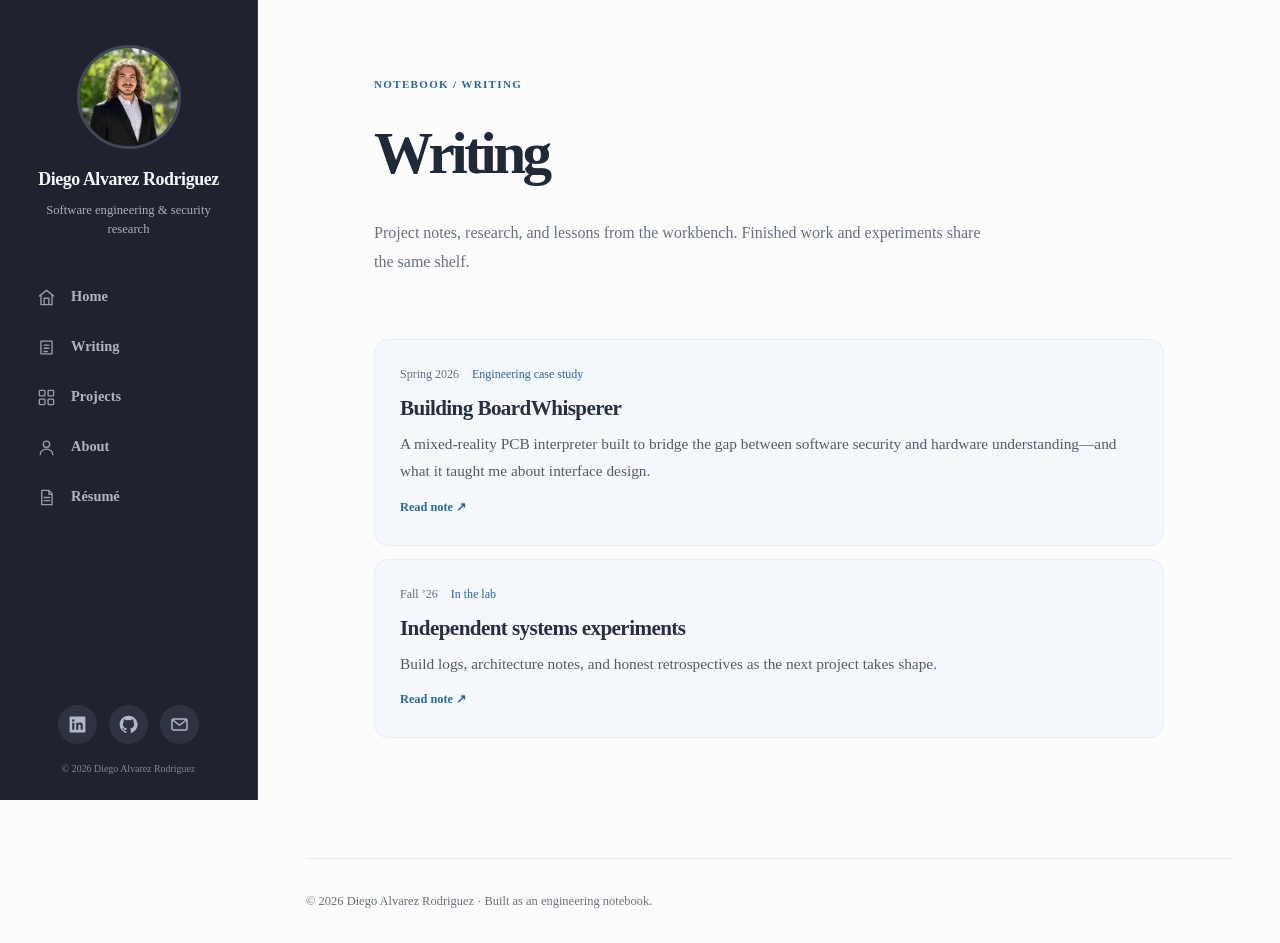
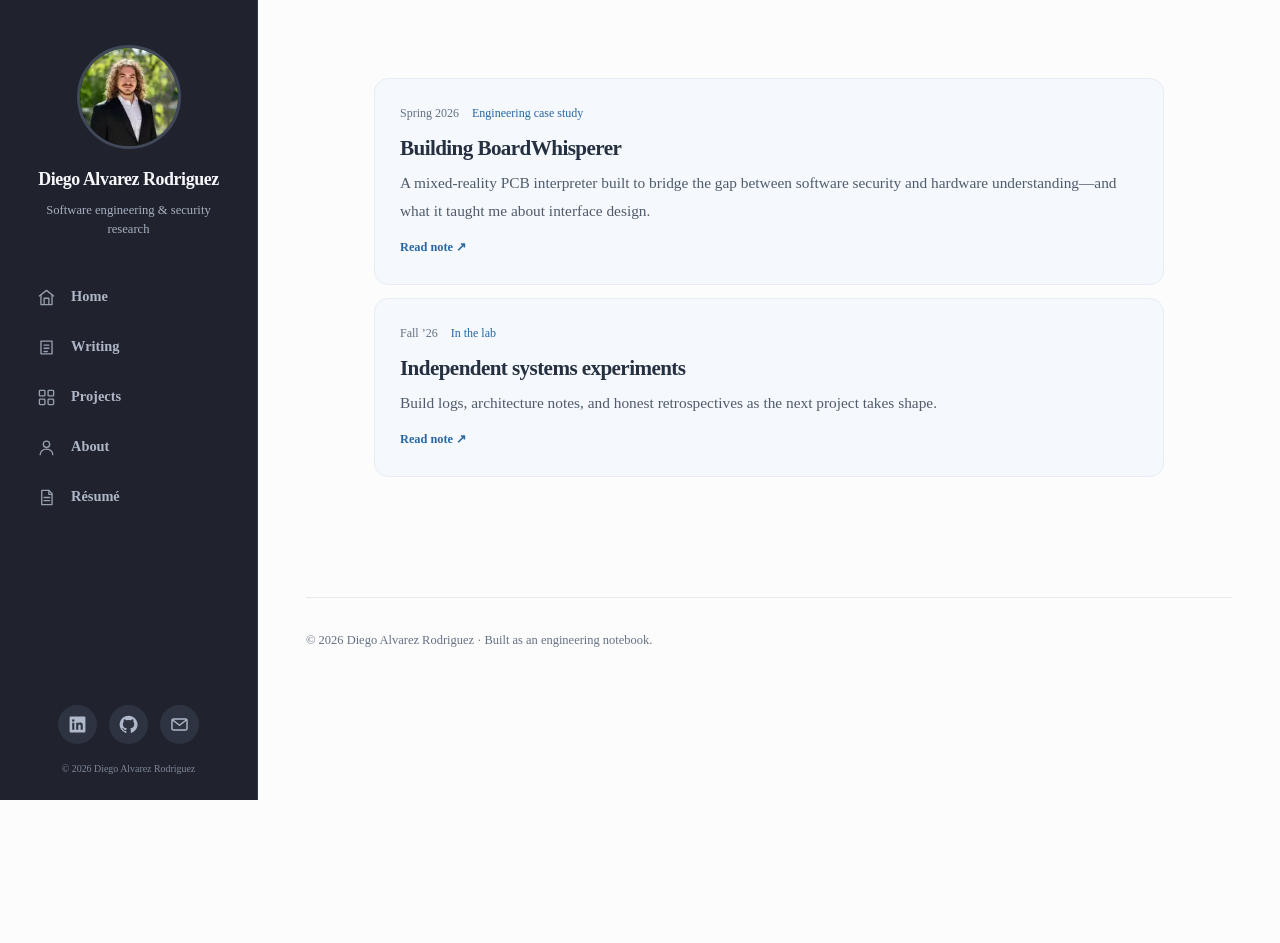
Before and after one commit to Ehssar/diego-alvarez-portfolio, a Next.js app: page /research in a window 1280 px wide. After the commit the page ends 800 px from the top, so only its background shows below. Built offline with nearby package versions, Linux system fonts and the light colour scheme.

Commit message:
Remove redundant Writing heading and intro from research page

```diff
--- a/app/research/page.tsx
+++ b/app/research/page.tsx
@@ -8,11 +8,6 @@ export default function ResearchPage() {
     <main>
       <SiteHeader />
       <div className="simple-page shell">
-        <div className="simple-page-header">
-          <p className="overline">Notebook / Writing</p>
-          <h1>Writing</h1>
-          <p>Project notes, research, and lessons from the workbench. Finished work and experiments share the same shelf.</p>
-        </div>
         <div className="post-feed">
           {researchPosts.map(post => (
             <Link href={post.href} className="post-item" key={post.slug}>
```
